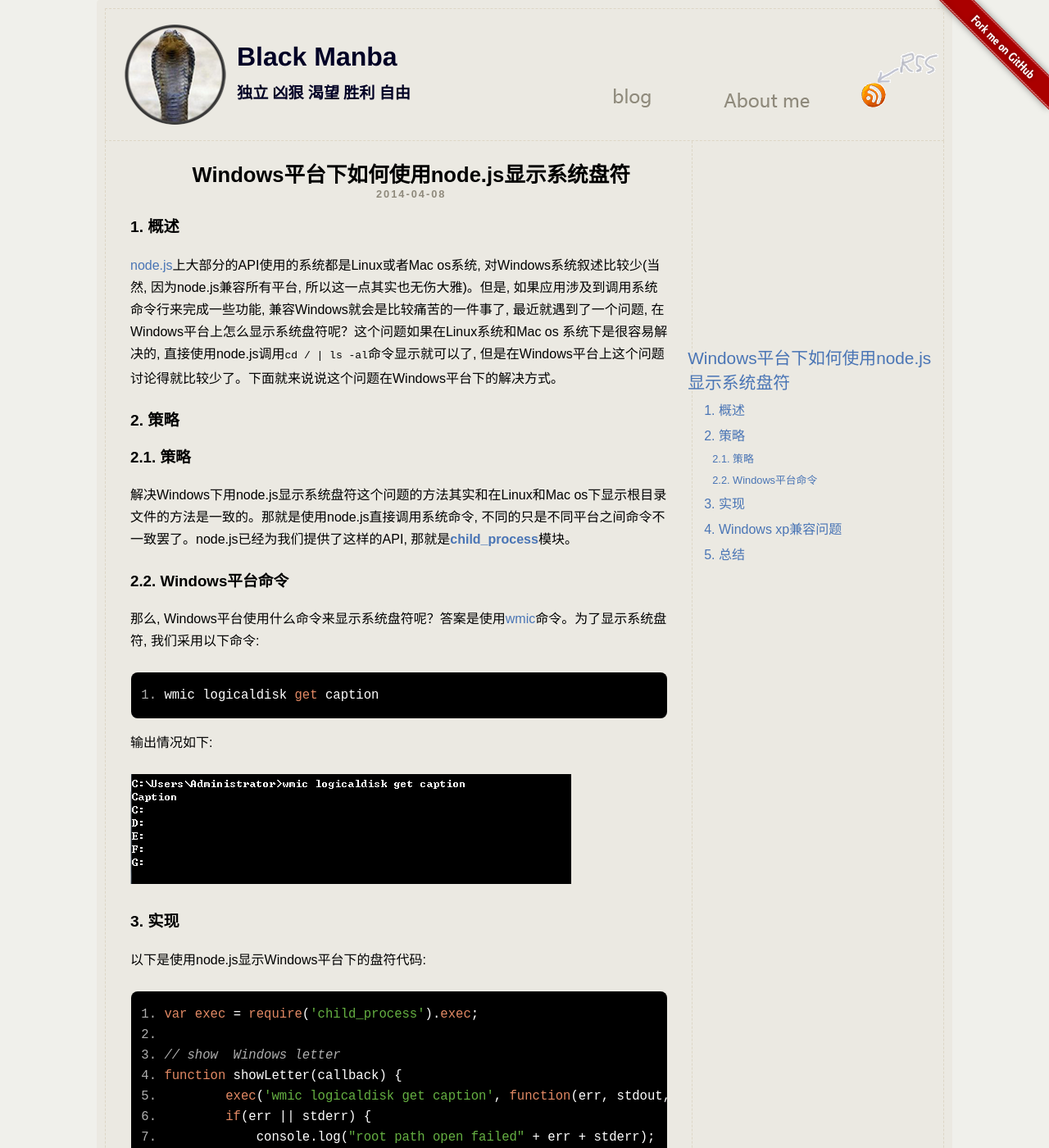
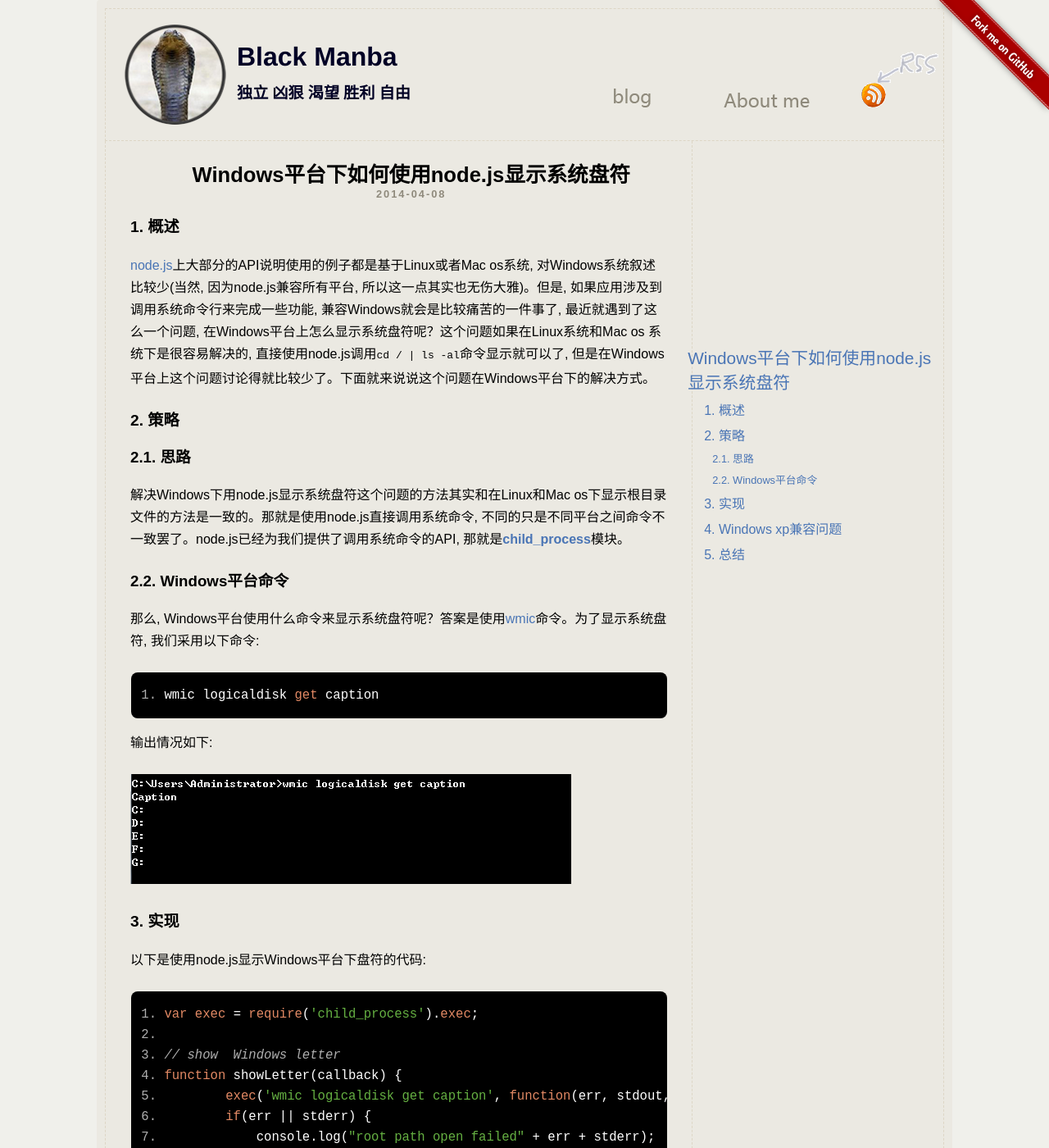
Before and after one commit to JackieLin/forkme, a Jekyll site: the page built from _posts/2014-04-08-windows-nodejs-show-system-letter.md, in a window 1280 px wide and 1400 px high. Shown: the whole window at 82% size. Built offline with Jekyll 4.4.1, drawn with Linux system fonts in a browser that asks for light colours; Markdown is read by kramdown in place of the engine named in the settings; comment, search, counter and statistics services are not loaded; some of the changed text lies outside the part shown.

````diff
--- a/_posts/2014-04-08-windows-nodejs-show-system-letter.md
+++ b/_posts/2014-04-08-windows-nodejs-show-system-letter.md
@@ -1,17 +1,17 @@
 ---
 layout: post
 title: Windows平台下如何使用node.js显示系统盘符
-description:	<strong>node.js</strong>上大部分API使用的例子都是基于Linux或者Mac os系统, 对Windows系统叙述比较少(当然, 因为node.js兼容所有平台, 所以这一点其实也无伤大雅)。但是, 如果应用涉及到调用系统命令行来完成一些功能, 兼容Windows就会是比较痛苦的一件事了, 最近就遇到了一个问题, 在Windows平台上怎么显示系统盘符呢？这个问题如果在Linux系统和Mac os 系统下是很容易解决的, 直接使用node.js调用cd / | ls -al命令显示就可以了, 但是在Windows平台上这个问题讨论得就比较少了。下面就来说说这个问题在Windows平台下的解决方式......
+description:	<strong>node.js</strong>上大部分API说明使用的例子都是基于Linux或者Mac os系统, 对Windows系统叙述比较少(当然, 因为node.js兼容所有平台, 所以这一点其实也无伤大雅)。但是, 如果应用涉及到调用系统命令行来完成一些功能, 兼容Windows就会是比较痛苦的一件事了, 最近就遇到了一个问题, 在Windows平台上怎么显示系统盘符呢？这个问题如果在Linux系统和Mac os 系统下是很容易解决的, 直接使用node.js调用cd / | ls -al命令显示就可以了, 但是在Windows平台上这个问题讨论得就比较少了。下面就来说说这个问题在Windows平台下的解决方式......
 tags:	前端开发
 excerpt:	node.js windows盘符
 ---
 ## 1. 概述
 
-[node.js][]上大部分的API使用的系统都是Linux或者Mac os系统, 对Windows系统叙述比较少(当然, 因为node.js兼容所有平台, 所以这一点其实也无伤大雅)。但是, 如果应用涉及到调用系统命令行来完成一些功能, 兼容Windows就会是比较痛苦的一件事了, 最近就遇到了一个问题, 在Windows平台上怎么显示系统盘符呢？这个问题如果在Linux系统和Mac os 系统下是很容易解决的, 直接使用node.js调用```cd / | ls -al```命令显示就可以了, 但是在Windows平台上这个问题讨论得就比较少了。下面就来说说这个问题在Windows平台下的解决方式。
+[node.js][]上大部分的API说明使用的例子都是基于Linux或者Mac os系统, 对Windows系统叙述比较少(当然, 因为node.js兼容所有平台, 所以这一点其实也无伤大雅)。但是, 如果应用涉及到调用系统命令行来完成一些功能, 兼容Windows就会是比较痛苦的一件事了, 最近就遇到了这么一个问题, 在Windows平台上怎么显示系统盘符呢？这个问题如果在Linux系统和Mac os 系统下是很容易解决的, 直接使用node.js调用```cd / | ls -al```命令显示就可以了, 但是在Windows平台上这个问题讨论得就比较少了。下面就来说说这个问题在Windows平台下的解决方式。
 
 ## 2. 策略
-### 2.1. 策略
-解决Windows下用node.js显示系统盘符这个问题的方法其实和在Linux和Mac os下显示根目录文件的方法是一致的。那就是使用node.js直接调用系统命令, 不同的只是不同平台之间命令不一致罢了。node.js已经为我们提供了这样的API, 那就是[**child_process**][]模块。
+### 2.1. 思路
+解决Windows下用node.js显示系统盘符这个问题的方法其实和在Linux和Mac os下显示根目录文件的方法是一致的。那就是使用node.js直接调用系统命令, 不同的只是不同平台之间命令不一致罢了。node.js已经为我们提供了调用系统命令的API, 那就是[**child_process**][]模块。
 
 ### 2.2. Windows平台命令
 那么, Windows平台使用什么命令来显示系统盘符呢？答案是使用[wmic][]命令。为了显示系统盘符, 我们采用以下命令:
@@ -23,7 +23,7 @@ excerpt:	node.js windows盘符
 ![Git Bash](/images/windowsletter/wmic.png)
 
 ## 3. 实现
-以下是使用node.js显示Windows平台下的盘符代码:
+以下是使用node.js显示Windows平台下盘符的代码:
 
 	var exec = require('child_process').exec;
 
@@ -50,9 +50,9 @@ excerpt:	node.js windows盘符
 如果你使用的Windows 7系统, 恭喜你, 代码已经能够正确运行并输出你所想要的结果。但如果你使用的是Windows xp系统, 那么就会发现一个问题, 那就是代码没有产生任何输出, 并且也没有报任何错误。o(╯□╰)o
 
 ## 4. Windows xp兼容问题
-其实这个问题出现的主要原因就是因为**wmic**命令事实上是一个交互式命令, 在Windows xp下其实也能正确的执行并产生对应的输出, 不同的是在Windows xp系统下命令还在等待与用户的交互, 所以没有产生任何输出。也就是说我们其实还需要自己输入```ctrl+c```命令来结束这个命令。
+其实这个问题出现的主要原因就是因为**wmic**命令事实上是一个交互式命令, 在Windows xp下其实也能正确的执行并产生对应的输出, 不同的是在Windows xp下命令行还在等待与用户的交互, 所以没有产生任何输出。也就是说我们其实还需要自己输入```ctrl+c```命令来结束这个命令。
 
-这种解决方法最大的缺点就是我们必须自己通过键盘输入来停止与命令的交互。那有没有不用用户进行直接操控, 执行完命令就自动退出的方法呢？答案是有的。那就是使用node.js exec命令返回的[Child Process][]对象来停止与用户的交互, 同时监听对象的close事件来处理返回的信息。示例代码如下:
+这种解决方法最大的缺点就是我们必须自己通过键盘输入来停止与命令的交互。那有没有不用让用户进行直接操控, 执行完命令就自动退出的方法呢？答案是有的。那就是使用node.js exec方法返回的[Child Process][]对象, 调用**end**方法停止与用户的交互, 同时监听对象的close事件来处理返回的信息。示例代码如下:
 
 	var exec = require('child_process').exec;
 
````
Also changed, not shown: README.md.
